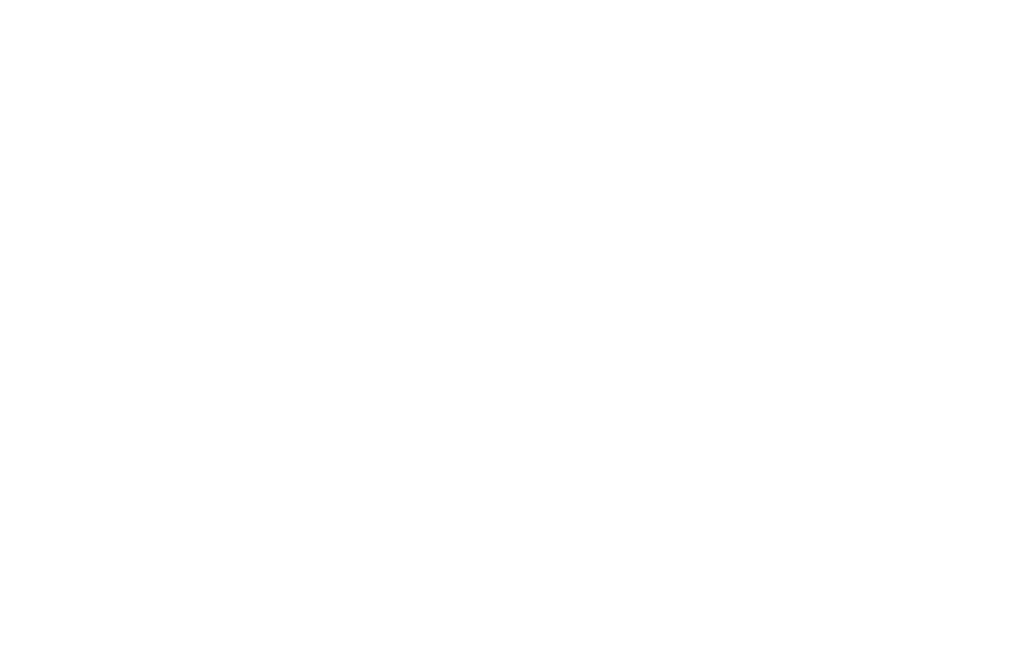
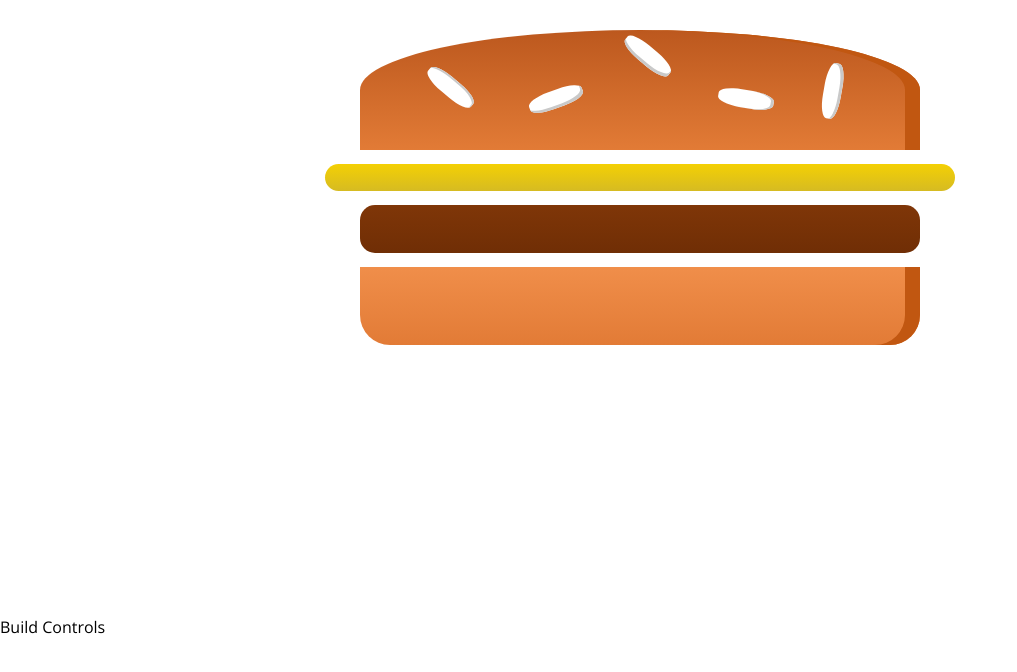
Before and after one commit to Pittfall/burger-builder, a React app: page / in a window 1280 px wide. Shown: the top 672 px of the page, without its empty margins (0-1017 px from the left). Built offline with nearby package versions, Linux system fonts and the light colour scheme.

Commit message:
Added a base burger with hardcoded ingredients for now.  Added prop-types library

```diff
--- a/package.json
+++ b/package.json
@@ -31,6 +31,7 @@
     "postcss-flexbugs-fixes": "3.2.0",
     "postcss-loader": "2.0.8",
     "promise": "8.0.1",
+    "prop-types": "^15.6.2",
     "raf": "3.4.0",
     "react": "^16.4.1",
     "react-dev-utils": "^5.0.1",
--- a/src/App.js
+++ b/src/App.js
@@ -1,5 +1,6 @@
 import React, { Component } from 'react';
 import Layout from './components/Layout/Layout';
+import BurgerBuilder from './containers/BurgerBuilder/BurgerBuilder';
 
 class App extends Component {
   render() {
@@ -7,7 +8,7 @@
       <div>
         { /* This can be the root component but I kept App as the root component in case layout changes and I need
         to change something at the root level. */}
-        <Layout></Layout>
+        <Layout><BurgerBuilder /></Layout>
       </div>
     );
   }
--- /dev/null
+++ b/src/components/Burger/Burger.css
@@ -0,0 +1,30 @@
+.Burger {
+    width: 100%;
+    margin: auto;
+    height: 250px;
+    overflow: auto;
+    text-align: center;
+    font-weight: bold;
+    font-size: 1.2rem;
+}
+
+@media (min-width: 500px) and (min-height: 400px) {
+    .Burger {
+        width: 350px;
+        height: 300px;
+    }
+}
+
+@media (min-width: 500px) and (min-height: 401px) {
+    .Burger {
+        width: 450px;
+        height: 400px;
+    }
+}
+
+@media (min-width: 1000px) and (min-height: 700px) {
+    .Burger {
+        width: 700px;
+        height: 600px;
+    }
+}
--- /dev/null
+++ b/src/components/Burger/Burger.js
@@ -0,0 +1,17 @@
+import React from 'react';
+
+import classes from './Burger.css';
+import BurgerIngredient from './BurgerIngredient/BurgerIngredient'
+
+const burger = (props) => {
+  return (
+      <div className={classes.Burger}>
+        <BurgerIngredient type="bread-top" />
+        <BurgerIngredient type="cheese" />
+        <BurgerIngredient type="meat" />
+        <BurgerIngredient type="bread-bottom" />
+      </div>
+  );
+};
+
+export default burger;
--- /dev/null
+++ b/src/components/Burger/BurgerIngredient/BurgerIngredient.css
@@ -0,0 +1,113 @@
+.BreadBottom {
+    height: 13%;
+    width: 80%;
+    background: linear-gradient(#F08E4A, #e27b36);
+    border-radius: 0 0 30px 30px;
+    box-shadow: inset -15px 0 #c15711;
+    margin: 2% auto;
+}
+
+.BreadTop {
+    height: 20%;
+    width: 80%;
+    background: linear-gradient(#bc581e, #e27b36);
+    border-radius: 50% 50% 0 0;
+    box-shadow: inset -15px 0 #c15711;
+    margin: 2% auto;
+    position: relative;
+}
+
+.Seeds1 {
+    width: 10%;
+    height: 15%;
+    position: absolute;
+    background-color: white;
+    left: 30%;
+    top: 50%;
+    border-radius: 40%;
+    transform: rotate(-20deg);
+    box-shadow: inset -2px -3px #c9c9c9;
+}
+
+.Seeds1:after {
+    content: "";
+    width: 100%;
+    height: 100%;
+    position: absolute;
+    background-color: white;
+    left: -170%;
+    top: -260%;
+    border-radius: 40%;
+    transform: rotate(60deg);
+    box-shadow: inset -1px 2px #c9c9c9;
+  }
+
+.Seeds1:before {
+    content: "";
+    width: 100%;
+    height: 100%;
+    position: absolute;
+    background-color: white;
+    left: 180%;
+    top: -50%;
+    border-radius: 40%;
+    transform: rotate(60deg);
+    box-shadow: inset -1px -3px #c9c9c9;
+  }
+
+  .Seeds2 {
+    width: 10%;
+    height: 15%;
+    position: absolute;
+    background-color: white;
+    left: 64%;
+    top: 50%;
+    border-radius: 40%;
+    transform: rotate(10deg);
+    box-shadow: inset -3px 0 #c9c9c9;
+  }
+
+  .Seeds2:before {
+    content: "";
+    width: 100%;
+    height: 100%;
+    position: absolute;
+    background-color: white;
+    left: 150%;
+    top: -130%;
+    border-radius: 40%;
+    transform: rotate(90deg);
+    box-shadow: inset 1px 3px #c9c9c9;
+  }
+
+
+.Meat {
+    width: 80%;
+    height: 8%;
+    background: linear-gradient(#7f3608, #702e05);
+    margin: 2% auto;
+    border-radius: 15px;
+}
+
+.Cheese {
+    width: 90%;
+    height: 4.5%;
+    margin: 2% auto;
+    background: linear-gradient(#f4d004, #d6bb22);
+    border-radius: 20px;
+}
+
+.Salad {
+    width: 85%;
+    height: 7%;
+    margin: 2% auto;
+    background: linear-gradient(#228c1d, #91ce50);
+    border-radius: 20px;
+}
+
+.Bacon {
+    width: 80%;
+    height: 3%;
+    background: linear-gradient(#bf3813, #c45e38);
+    margin: 2% auto;
+}
--- /dev/null
+++ b/src/components/Burger/BurgerIngredient/BurgerIngredient.js
@@ -0,0 +1,46 @@
+import React from 'react';
+import PropTypes from 'prop-types';
+
+import classes from './BurgerIngredient.css';
+
+const burgerIngredient = (props) => {
+    let ingredient = null;
+
+    switch (props.type)
+    {
+        case ('bread-bottom'):
+            ingredient = <div className={classes.BreadBottom}></div>;
+            break;
+        case ('bread-top'):
+            ingredient = (
+                <div className={classes.BreadTop}>
+                    <div className={classes.Seeds1} />
+                    <div className={classes.Seeds2} />
+                </div>
+            );
+            break;
+        case ('meat'):
+            ingredient = <div className={classes.Meat}></div>;
+            break;
+        case ('cheese'):
+            ingredient = <div className={classes.Cheese}></div>;
+            break;
+        case ('salad'):
+            ingredient = <div className={classes.Salad}></div>;
+            break;
+        case ('bacon'):
+            ingredient = <div className={classes.Bacon}></div>;
+            break;
+        default:
+            ingredient = null;
+            break;
+    }
+
+    return ingredient;
+}
+
+burgerIngredient.propTypes = {
+    type: PropTypes.string.isRequired
+}
+
+export default burgerIngredient;
--- /dev/null
+++ b/src/components/Layout/Layout.css
@@ -0,0 +1,3 @@
+.Content {
+    margin-top: 16px;
+}
--- a/src/components/Layout/Layout.js
+++ b/src/components/Layout/Layout.js
@@ -1,9 +1,10 @@
 import React, {Fragment} from 'react';
+import classes from './Layout.css';
 
 const layout = (props) => (
     <Fragment>
         {/* <div>Toolbar, SideDrawer, Backdrop</div> */}
-        <main>
+        <main className={classes.Content}>
             {props.children}
         </main>
     </Fragment>
--- /dev/null
+++ b/src/containers/BurgerBuilder/BurgerBuilder.js
@@ -0,0 +1,17 @@
+import React, { Component, Fragment } from 'react';
+
+import Burger from '../../components/Burger/Burger';
+
+class BurgerBuilder extends Component {
+    render () {
+        return (
+            <Fragment>
+                <Burger />
+                <div>Build Controls</div>
+            </Fragment>
+
+        );
+    }
+}
+
+export default BurgerBuilder;
```
Also changed, not shown: 1 other file (tests, documents, lock files or other folders).
